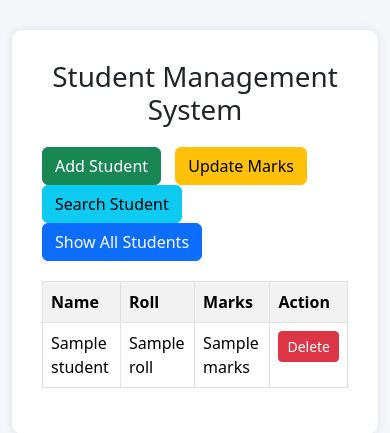
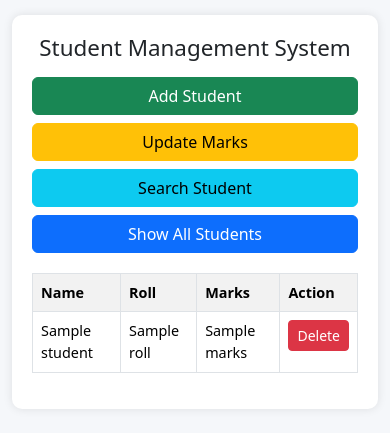
Before and after one commit to sheban-ansari/student-management-system, a Flask app: page / in a window 390 px wide. Shown: the top 433 px of the page. Run offline with Flask 3, Linux system fonts and the light colour scheme; a database or web service that is not in the repository returns one stand-in record (values such as "Sample title").

Commit message:
Update style.css

```diff
--- a/static/style.css
+++ b/static/style.css
@@ -22,3 +22,27 @@ table {
 .nav-links a {
     margin-right: 10px;
 }
+
+@media (max-width: 768px) {
+
+    h1, h2 {
+        font-size: 1.4rem;
+        margin-bottom: 15px;
+    }
+
+    .container-box {
+        padding: 20px;
+        margin-top: 15px;
+    }
+
+    table {
+        font-size: 0.9rem;
+    }
+
+    .nav-links a {
+        display: block;
+        margin: 8px 0;
+        width: 100%;
+        text-align: center;
+    }
+}
```
